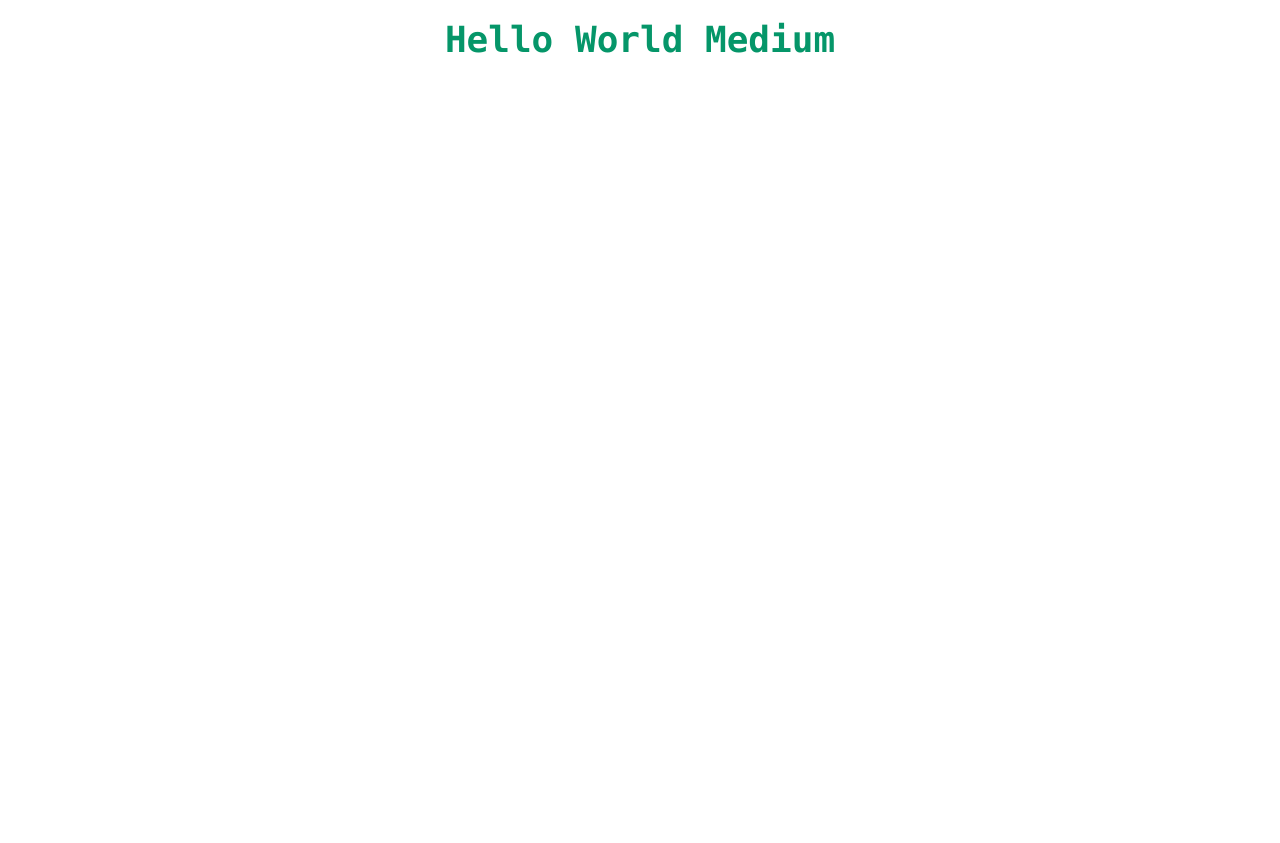
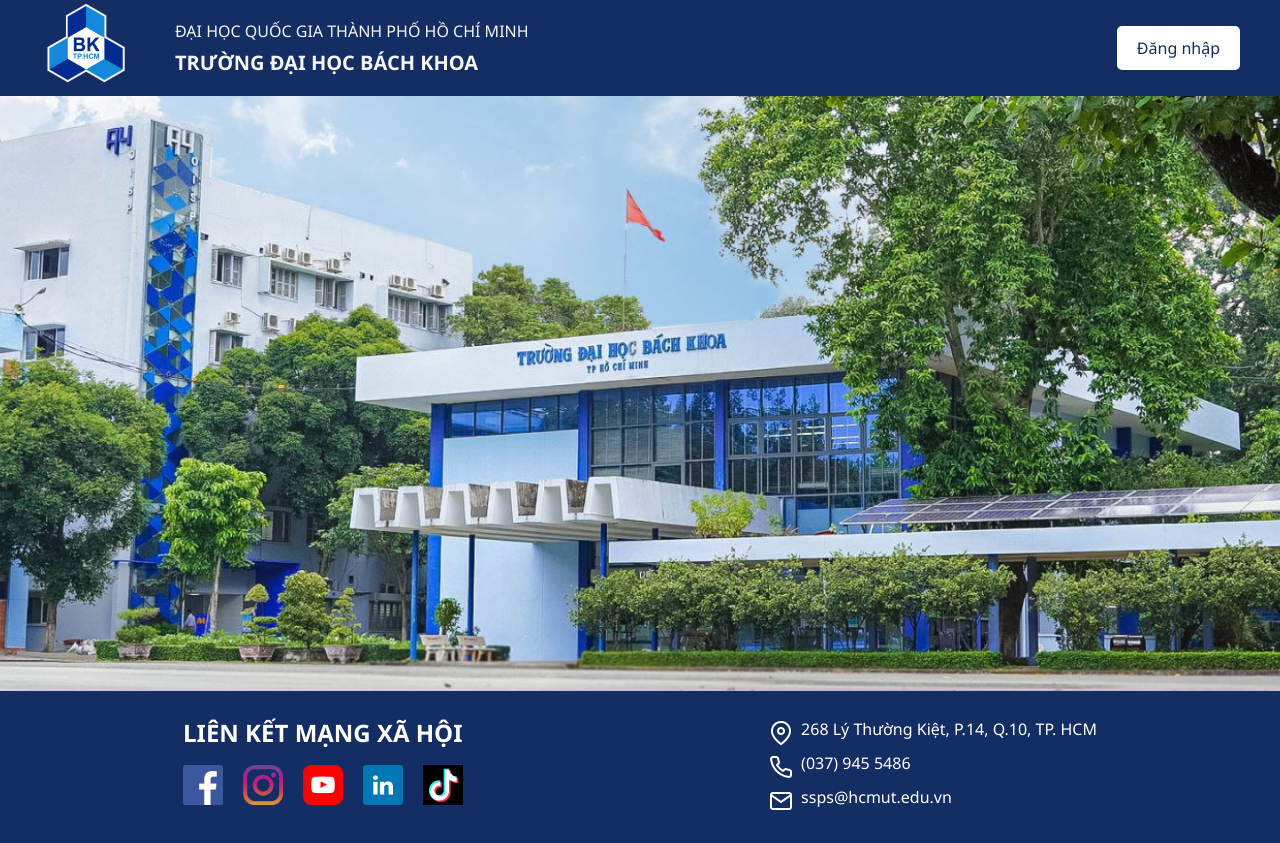
Before and after one commit to khanh1510/CNPM_HK241, a Flask app: template templates/home_not_login.html in a window 1280 px wide. Before the commit the page ends 53 px from the top, so only its background shows below. Run offline with Flask 3, Linux system fonts and the light colour scheme; the template is opened without the code that fills it, so the values that code supplies are empty; some libraries are stand-ins or nearby versions.

Commit message:
complete home_not_login.html

```diff
--- a/static/css/style.css
+++ b/static/css/style.css
@@ -75,7 +75,7 @@
 
 footer {
     background-color: #132D65;
-    position: fixed;
+
     width: 100%;
     bottom: 0;
 }
@@ -135,3 +135,7 @@
 #tiny {
     padding-left: 8px;
 }
+
+.home_image img{
+    width: 100%;
+}
--- a/templates/home_not_login.html
+++ b/templates/home_not_login.html
@@ -1,12 +1,67 @@
 <!DOCTYPE html>
 <html lang="en">
+
 <head>
     <meta charset="UTF-8">
     <meta name="viewport" content="width=device-width, initial-scale=1.0">
-    <link rel="stylesheet" href="{{url_for('static', filename='css/output-style.css')}}">
-    <title>Document</title>
+    <title>{% block title %}{% endblock %}</title>
+    <script src="https://cdn.tailwindcss.com"></script>
+    <link rel="stylesheet" href="/static/css/style.css">
+
 </head>
-<body>
-    <h2 class='text-4xl text-center font-mono py-5 font-black text-emerald-600'>Hello World Medium</h2>
+
+<body class="bg-gray-100 text-gray-800">
+    <header class="header">
+            <div class="banner">
+                <div class="logo">
+                    <img src="/static/images/logo.png" alt="BK Logo">
+                </div>
+                <div class="text">
+                    <h1>ĐẠI HỌC QUỐC GIA THÀNH PHỐ HỒ CHÍ MINH</h1>
+                    <h2>TRƯỜNG ĐẠI HỌC BÁCH KHOA</h2>
+                </div>
+                <div class="login-button">
+                    <button>Đăng nhập</button>
+                </div>
+            </div>
+    </header>
+
+    <div class="home_image">
+        <img src="/static/images/slbktv 1.png" alt="">
+    </div>
+
+    <footer>
+        <div class="container">
+            <div class="group1">
+                <h2>LIÊN KẾT MẠNG XÃ HỘI</h2>
+
+                <div class="social-links">
+                    <a href="#"><img src="/static/images/icon-facebook 1.png" alt="Facebook"></a>
+                    <a href="#"><img src="/static/images/icon-instagram 1.png" alt="Instagram"></a>
+                    <a href="#"><img src="/static/images/logoYoutube 1.png" alt="YouTube"></a>
+                    <a href="#"><img src="/static/images/logoLinkedIn 1.png" alt="LinkedIn"></a>
+                    <a href="#"><img src="/static/images/logoTiktok 1.png" alt="TikTok"></a>
+                </div>
+            </div>
+
+
+            <div class="contact-info">
+                <div class="item-info">
+                    <img src="/static/images/Map pin.png" alt="Location">
+                    <span id="tiny">268 Lý Thường Kiệt, P.14, Q.10, TP. HCM</span>
+                </div>
+                <div class="item-info">
+                    <img src="/static/images/Phone.png" alt="Phone">
+                    <span id="tiny">(037) 945 5486</span>
+                </div>
+                <div class="item-info">
+                    <img src="/static/images/Mail.png" alt="Email">
+                    <span id="tiny">ssps@hcmut.edu.vn</span>
+                </div>
+            </div>
+        </div>
+    </footer>
+
 </body>
+
 </html>
```
Also changed, not shown: static/images/slbktv 1.png (added).
